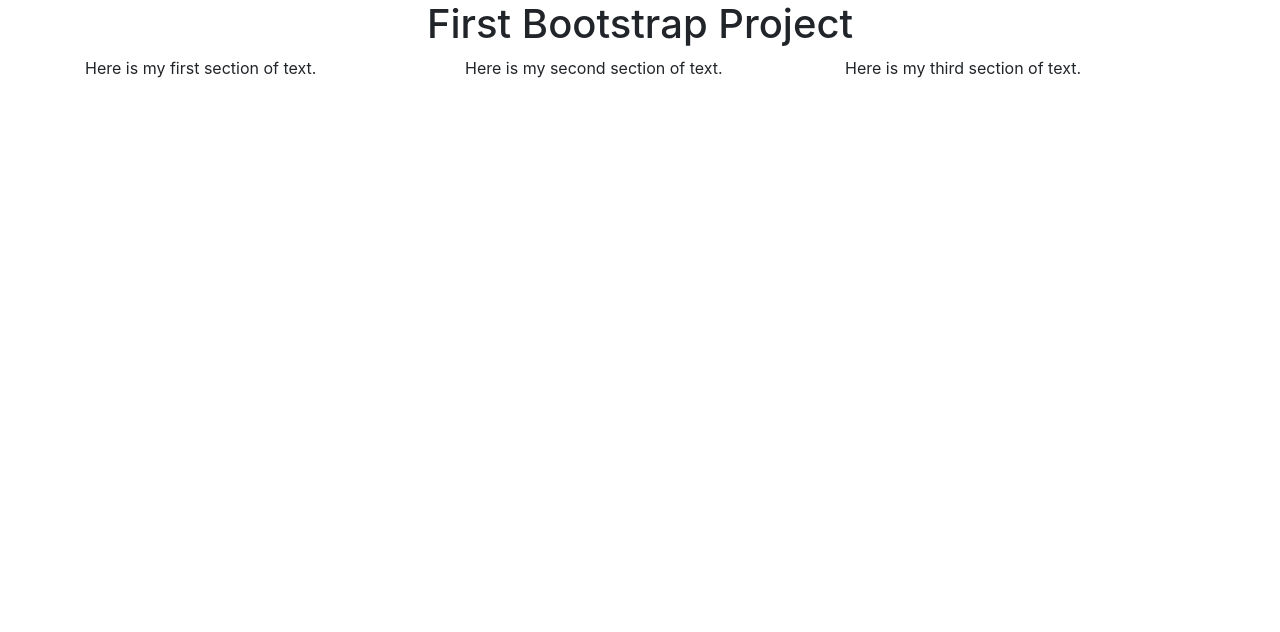
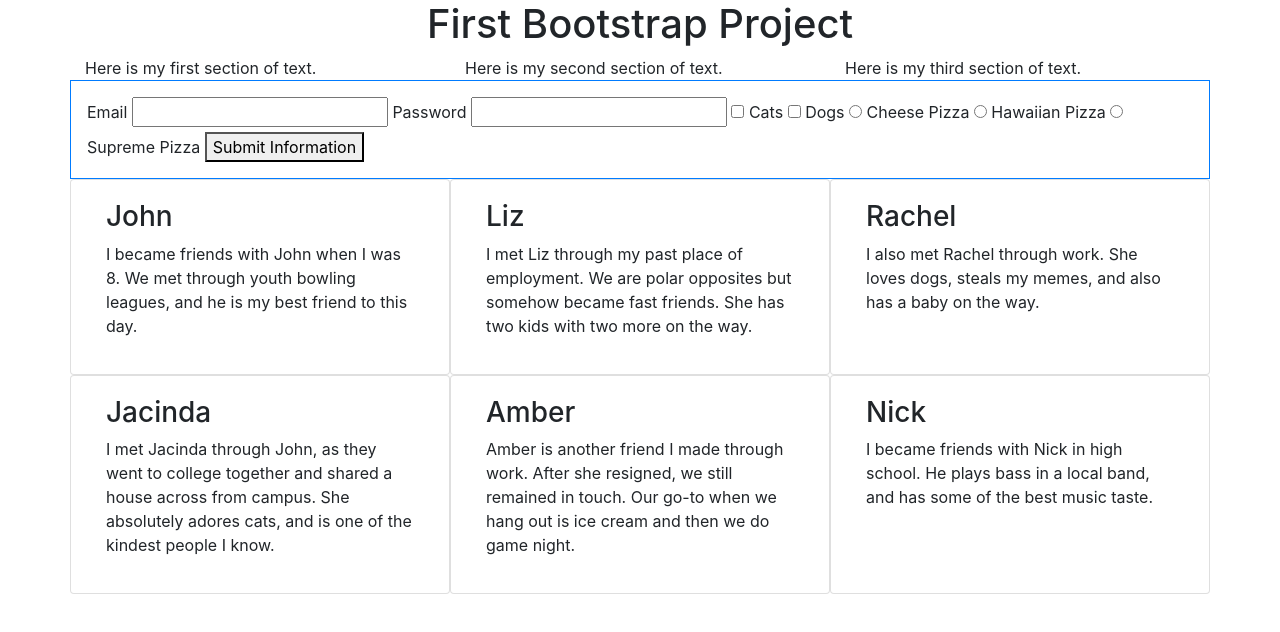
Before and after one commit to sbarnes1127/Bootstrap-4-Drills, a plain HTML site: page index.html in a window 1280 px wide. Drawn offline with nearby package versions, Linux system fonts and the light colour scheme.

Commit message:
added inputs and cards, but still working on making the inputs look less wonky and more like the example in the drill instructions

```diff
--- a/index.html
+++ b/index.html
@@ -1,12 +1,15 @@
 <!DOCTYPE html>
 <html lang="en">
+
 <head>
-    <link rel="stylesheet" href="https://maxcdn.bootstrapcdn.com/bootstrap/4.0.0/css/bootstrap.min.css" integrity="sha384-Gn5384xqQ1aoWXA+058RXPxPg6fy4IWvTNh0E263XmFcJlSAwiGgFAW/dAiS6JXm" crossorigin="anonymous">
+    <link rel="stylesheet" href="https://maxcdn.bootstrapcdn.com/bootstrap/4.0.0/css/bootstrap.min.css"
+        integrity="sha384-Gn5384xqQ1aoWXA+058RXPxPg6fy4IWvTNh0E263XmFcJlSAwiGgFAW/dAiS6JXm" crossorigin="anonymous">
     <link rel="stylesheet" href="styles.css">
     <meta charset="UTF-8">
     <meta name="viewport" content="width=device-width, initial-scale=1.0">
     <title>Document</title>
 </head>
+
 <body>
     <div class="container">
         <div class="row justify-content-center">
@@ -17,6 +20,59 @@
             <div class="col">Here is my second section of text.</div>
             <div class="col">Here is my third section of text.</div>
         </div>
+        <div class="row">
+            <form class="col-12 border border-primary p-3">
+                <label for="email">Email</label>
+                <input type="email" name="email">
+                <label for="password">Password</label>
+                <input type="password" name="password">
+                <input type="checkbox" name="Cats"> Cats
+                <input type="checkbox" name="Dogs"> Dogs
+                <input type="radio" name="radio-group"> Cheese Pizza
+                <input type="radio" name="radio-group"> Hawaiian Pizza
+                <input type="radio" name="radio-group"> Supreme Pizza
+                <button type="submit">Submit Information</button>
+            </form>
+        </div>
+        <div class="row">
+            <div class="card col-4">
+                <div class="card-body">
+                    <h3>John</h3>
+                    <p>I became friends with John when I was 8. We met through youth bowling leagues, and he is my best friend to this day.</p>
+                </div>
+            </div>
+            <div class="card col-4">
+                <div class="card-body">
+                    <h3>Liz</h3>
+                    <p>I met Liz through my past place of employment. We are polar opposites but somehow became fast friends. She has two kids with two more on the way.</p>
+                </div>
+            </div>
+            <div class="card col-4">
+                <div class="card-body">
+                    <h3>Rachel</h3>
+                    <p>I also met Rachel through work. She loves dogs, steals my memes, and also has a baby on the way.</p>
+                </div>
+            </div>
+            <div class="card col-4">
+                <div class="card-body">
+                    <h3>Jacinda</h3>
+                    <p>I met Jacinda through John, as they went to college together and shared a house across from campus. She absolutely adores cats, and is one of the kindest people I know.</p>
+                </div>
+            </div>
+            <div class="card col-4">
+                <div class="card-body">
+                    <h3>Amber</h3>
+                    <p>Amber is another friend I made through work. After she resigned, we still remained in touch. Our go-to when we hang out is ice cream and then we do game night.</p>
+                </div>
+            </div>
+            <div class="card col-4">
+                <div class="card-body">
+                    <h3>Nick</h3>
+                    <p>I became friends with Nick in high school. He plays bass in a local band, and has some of the best music taste.</p>
+                </div>
+            </div>
+        </div>
     </div>
 </body>
+
 </html>
```
